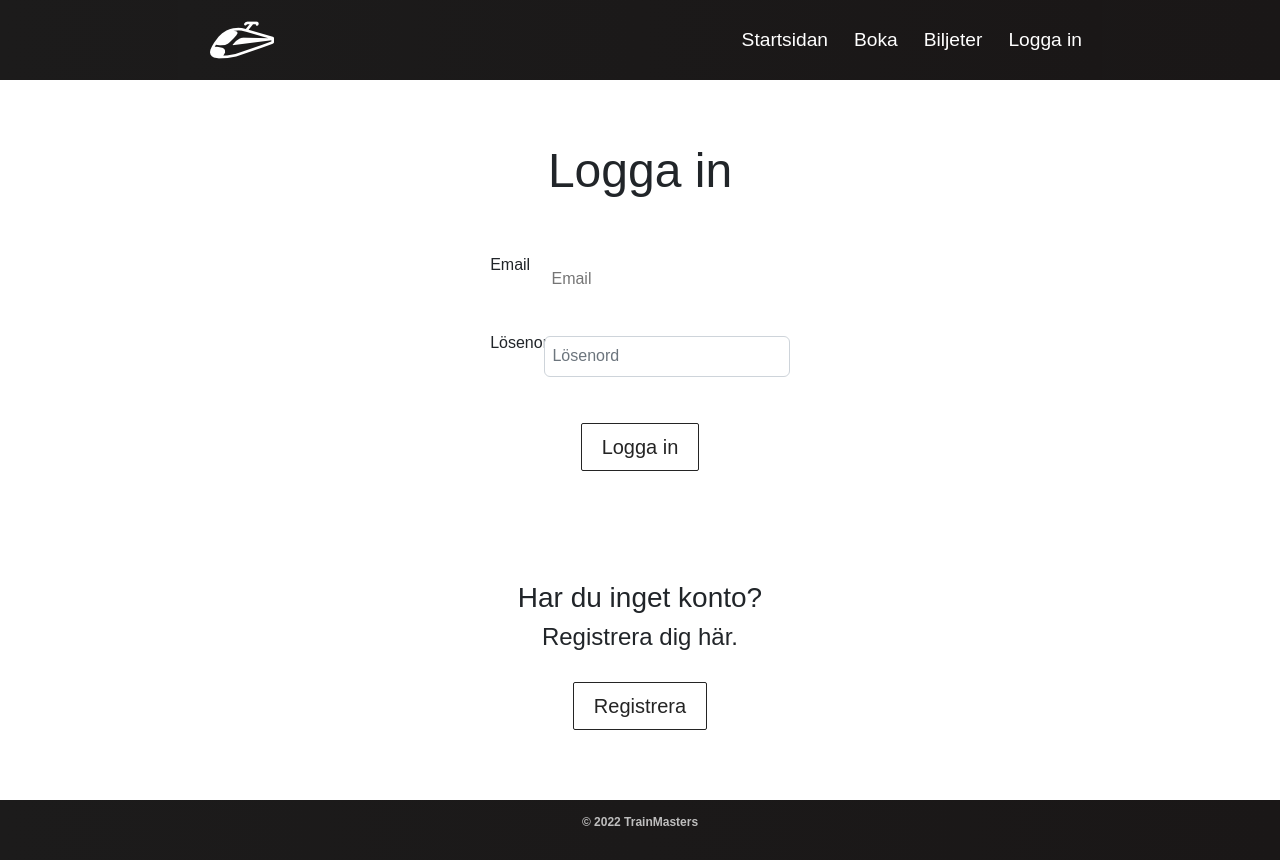
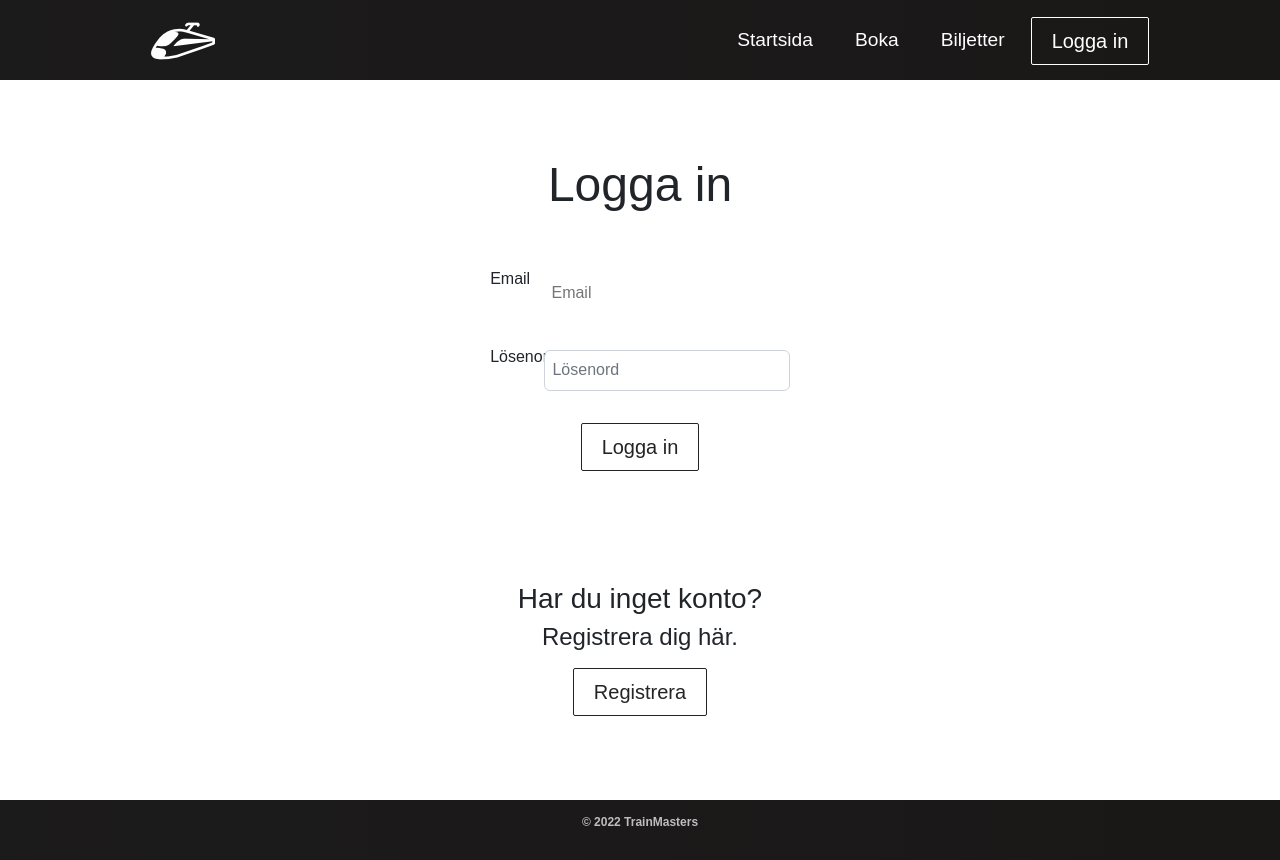
Before and after one commit to NikyAviator/TrainMasters, a React (Vite) app: page /logga-in in a window 1280 px wide. Built offline with nearby package versions, Linux system fonts and the light colour scheme; the HTML template or start-up script is replaced by a standard one.

Commit message:
fixed header

```diff
--- a/scss/Button.scss
+++ b/scss/Button.scss
@@ -49,9 +49,9 @@
 }
 
 .btn--medium:hover, .btn--large:hover, .btn--extra-large:hover{
-  background: var(--primary);
-  color: var(--secondary);
-  transition: all 0.3s ease-out;
+  background: var(--primary) !important;
+  color: var(--secondary) !important;
+  transition: all 0.3s ease-out !important;
 }
 
 .btn--medium-secondary {
@@ -60,7 +60,7 @@
 }
 
 .btn--medium-secondary:hover {
-  background: var(--secondary);
-  color: var(--primary);
-  transition: all 0.3s ease-out;
+  background: var(--secondary) !important;
+  color: var(--primary) !important;
+  transition: all 0.3s ease-out !important;
 }
--- a/scss/Header.scss
+++ b/scss/Header.scss
@@ -1,7 +1,7 @@
 .navbar {
   background: linear-gradient(90deg, rgb(28, 27, 27) 0%, rgb(26, 23, 23) 100%);
   height: 80px;
-  display: flex;
+  display: flex !important;
   justify-content: center;
   align-items: center;
   font-size: 1.2rem;
@@ -11,7 +11,7 @@
 }
 
 .navbar-container {
-  display: flex;
+  display: flex !important;
   justify-content: center;
   align-items: center;
   height: 80px;
@@ -25,10 +25,11 @@
   cursor: pointer;
   text-decoration: none;
   font-size: 2rem;
-  display: flex;
+  display: flex !important;
   align-items: center;
   margin-right: 3rem;
   filter: brightness(0) invert(1);
+  padding-bottom: 15px;
 }
 
 .nav-menu {
@@ -40,14 +41,17 @@
   width: 60vw;
   justify-content: end;
 }
-
 .nav-item {
   height: 80px;
 }
 
+.btn-mobile {
+  padding-bottom: 15px;
+}
+
 .nav-links {
-  color: #fff;
-  display: flex;
+  color: #fff !important;
+  display: flex !important;
   align-items: center;
   text-decoration: none;
   padding: 0.5rem 1rem;
@@ -55,12 +59,12 @@
 }
 
 .nav-links:hover {
-  border-bottom: 4px solid #fff;
-  transition: all 0.2s ease-out;
+  border-bottom: 4px solid #fff !important;
+  transition: all 0.2s ease-out !important;
 }
 
 .fa-bars {
-  color: #fff;
+  color: #fff !important;
 }
 
 .nav-links-mobile {
@@ -77,7 +81,7 @@
   }
 
   .nav-menu {
-    display: flex;
+    display: flex !important;
     flex-direction: column;
     width: 100%;
     height: 90vh;
@@ -91,11 +95,12 @@
   }
 
   .nav-menu.active {
-    background: #242222;
+    background: #242222 !important;
     left: 0;
     opacity: 1;
     transition: all 0.5s ease;
     z-index: 1;
+    padding-left: 0 !important;
   }
 
   .nav-links {
@@ -106,8 +111,8 @@
   }
 
   .nav-links:hover {
-    background-color: #fff;
-    color: #242424;
+    background-color: #fff !important;
+    color: #242424 !important;
     border-radius: 0;
   }
 
@@ -115,18 +120,20 @@
     position: absolute;
     top: 0;
     left: 0;
-    //transform: translate(25%, 50%);
+    transform: translate(25%, 50%);
+    margin-top: -25px !important;
   }
 
   .menu-icon {
-    display: block;
-    position: absolute;
-    top: 0;
-    right: 0;
-    transform: translate(-100%, 60%);
-    font-size: 1.8rem;
+    display: block !important;
+    position: absolute !important;
+    top: 0 !important;
+    right: 0 !important;
+    transform: translate(-100%, 60%) !important;
+    font-size: 1.8rem !important;
     cursor: pointer;
     filter: brightness(0) invert(1);
+    margin-top: -10px;
   }
 
   .fa-times {
@@ -135,7 +142,7 @@
   }
 
   .nav-links-mobile {
-    display: block;
+    display: block !important;
     text-align: center;
     margin: 2rem auto;
     border-radius: 4px;
@@ -143,15 +150,15 @@
     text-decoration: none;
     font-size: 1.5rem;
     background-color: transparent;
-    color: #fff;
+    color: #fff !important;
     padding: 14px 20px;
     border: 1px solid #fff;
     transition: all 0.3s ease-out;
   }
 
   .nav-links-mobile:hover {
-    background: #fff;
-    color: #242424;
+    background: #fff !important;
+    color: #242424 !important;
     transition: 250ms;
   }
 }
--- a/scss/LogInPage.scss
+++ b/scss/LogInPage.scss
@@ -26,7 +26,3 @@
 .Register-heading h4 {
   font-weight: 400;
 }
-
-.btn {
-  margin-top: 1%;
-}
--- a/scss/main.scss
+++ b/scss/main.scss
@@ -18,7 +18,7 @@ $body-color: white; (tex)
 @import '/scss/Button.scss';
 @import '/scss/Footer.scss';
 @import '/scss/displayRoutes.scss';
-@import '/scss/Nav.scss';
+@import '/scss/Header.scss';
 
 
 // Gammal css
--- a/src/App.jsx
+++ b/src/App.jsx
@@ -6,8 +6,7 @@ import TicketsPage from './components/Pages/TicketsPage';
 import LogInPage from './components/Pages/LogInPage';
 import RegisterPage from './components/Pages/RegisterPage';
 import Footer from './components/UI/Footer';
-import Nav from "./components/UI/Nav";
-//import Header from './components/UI/Header';
+import Header from './components/UI/Header';
 //react-bootstrap.github.io/getting-started/introduction/
 // Importing boostrap
 
@@ -17,7 +16,7 @@ export default function App() {
   return (
     <>
       <Router>
-        <Nav />
+        <Header />
         <main>
           <Routes>
             <Route path='/' element={<StartPage />} />
--- a/src/components/UI/Header.jsx
+++ b/src/components/UI/Header.jsx
@@ -60,7 +60,7 @@ function Header() {
             </li>
             <li className="nav-item">
               <Link
-                to="/login"
+                to="/logga-in"
                 className="nav-links-mobile"
                 onClick={closeMobileMenu}
               >
--- a/src/components/UI/Nav.jsx
+++ /dev/null
@@ -1,55 +0,0 @@
-import React from "react";
-import "../../../scss/main.scss";
-
-function Nav() {
-  return (
-    <div className="nav-div">
-      <div className="navbar-container">
-        <nav class="navbar navbar-expand-lg bg-dark">
-          <div class="container-fluid">
-            <a class="navbar-brand" href="/">
-              <img src="images/high-speed-train.png" alt="train-logo" />
-            </a>
-            <button
-              class="navbar-toggler"
-              type="button"
-              data-bs-toggle="collapse"
-              data-bs-target="#navbarSupportedContent"
-              aria-controls="navbarSupportedContent"
-              aria-expanded="false"
-              aria-label="Toggle navigation"
-            >
-              <span class="navbar-toggler-icon"></span>
-            </button>
-            <div class="collapse navbar-collapse" id="navbarSupportedContent">
-              <ul class="navbar-nav me-auto mb-2 mb-lg-0">
-                <li class="nav-item">
-                  <a class="nav-link" aria-current="page" href="/">
-                    Startsidan
-                  </a>
-                </li>
-                <li class="nav-item">
-                  <a class="nav-link" href="/boka">
-                    Boka
-                  </a>
-                </li>
-                <li class="nav-item">
-                  <a class="nav-link" href="/biljetter">
-                    Biljeter
-                  </a>
-                </li>
-                <li class="nav-item">
-                  <a class="nav-link" href="/logga-in">
-                    Logga in
-                  </a>
-                </li>
-              </ul>
-            </div>
-          </div>
-        </nav>
-      </div>
-    </div>
-  );
-}
-
-export default Nav;
```
